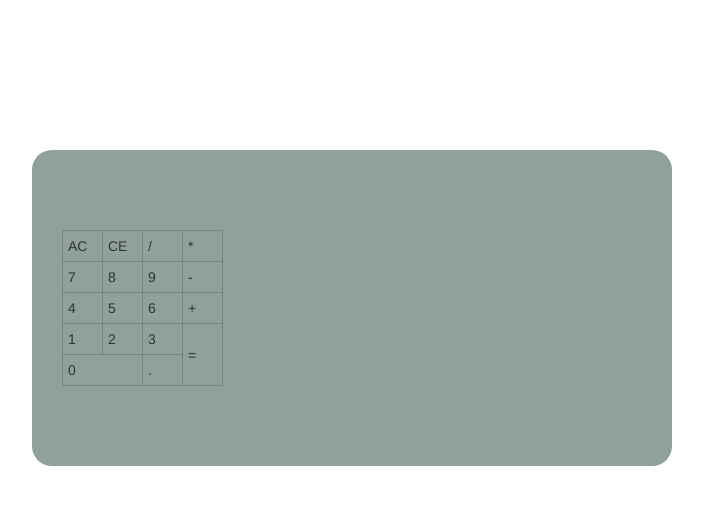
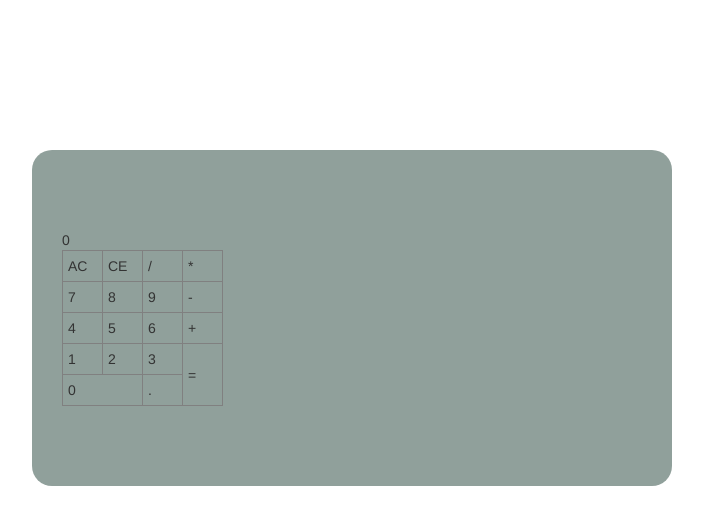
Before and after one commit to ChaosPredictor/07-Calculator, a plain HTML site: page index.html in a window 1280 px wide. Shown: the whole page, without its empty margins (288-991 px from the left). Drawn offline with nearby package versions, Linux system fonts and the light colour scheme; files whose address does not match are found by name.

Commit message:
display added

```diff
--- a/index.html
+++ b/index.html
@@ -21,6 +21,7 @@
 	<body>
 		<div class="col-md-6 col-md-offset-3 main-div">
 			<div class="col-md-12 top-part">
+				<div id="display">0</div>
 				<table border="1">
 					<tr>
 						<td>AC</td>
```
